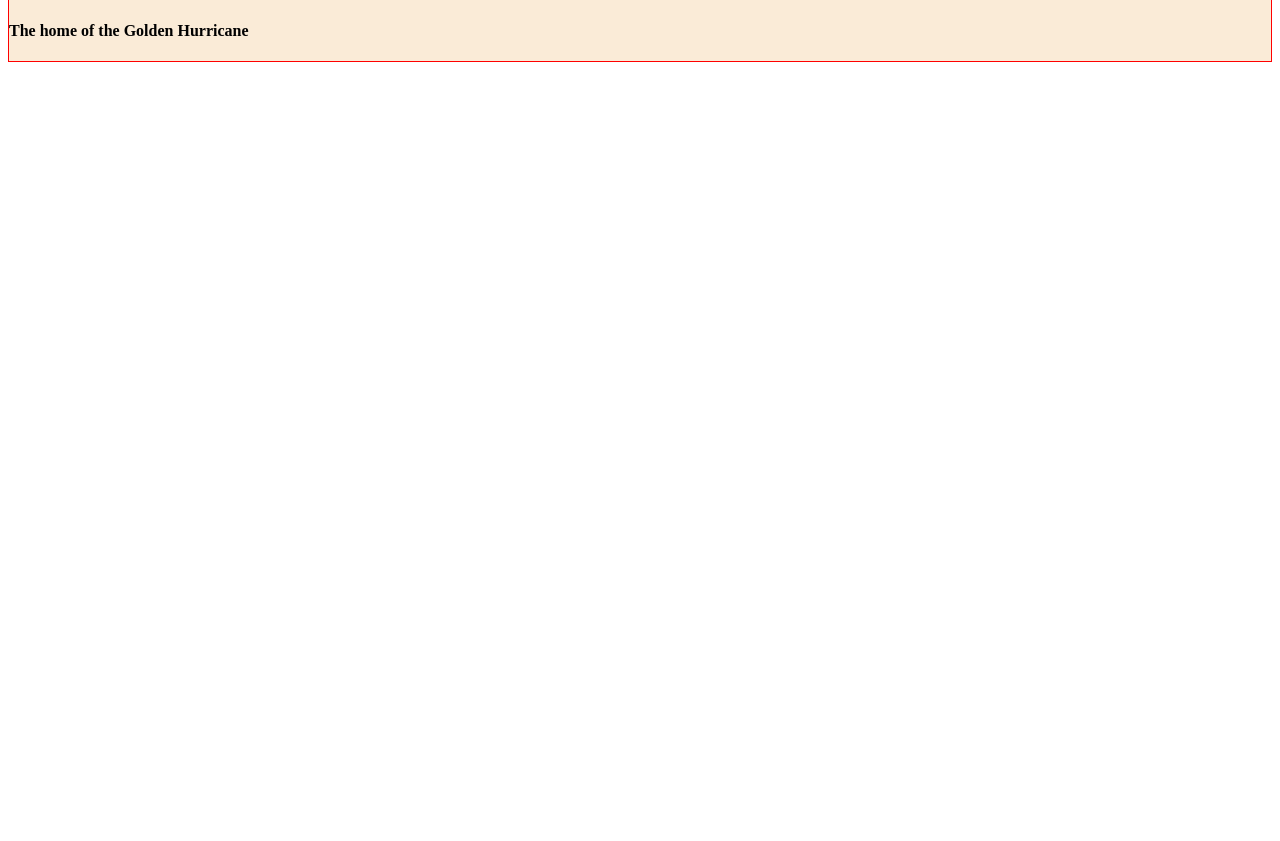
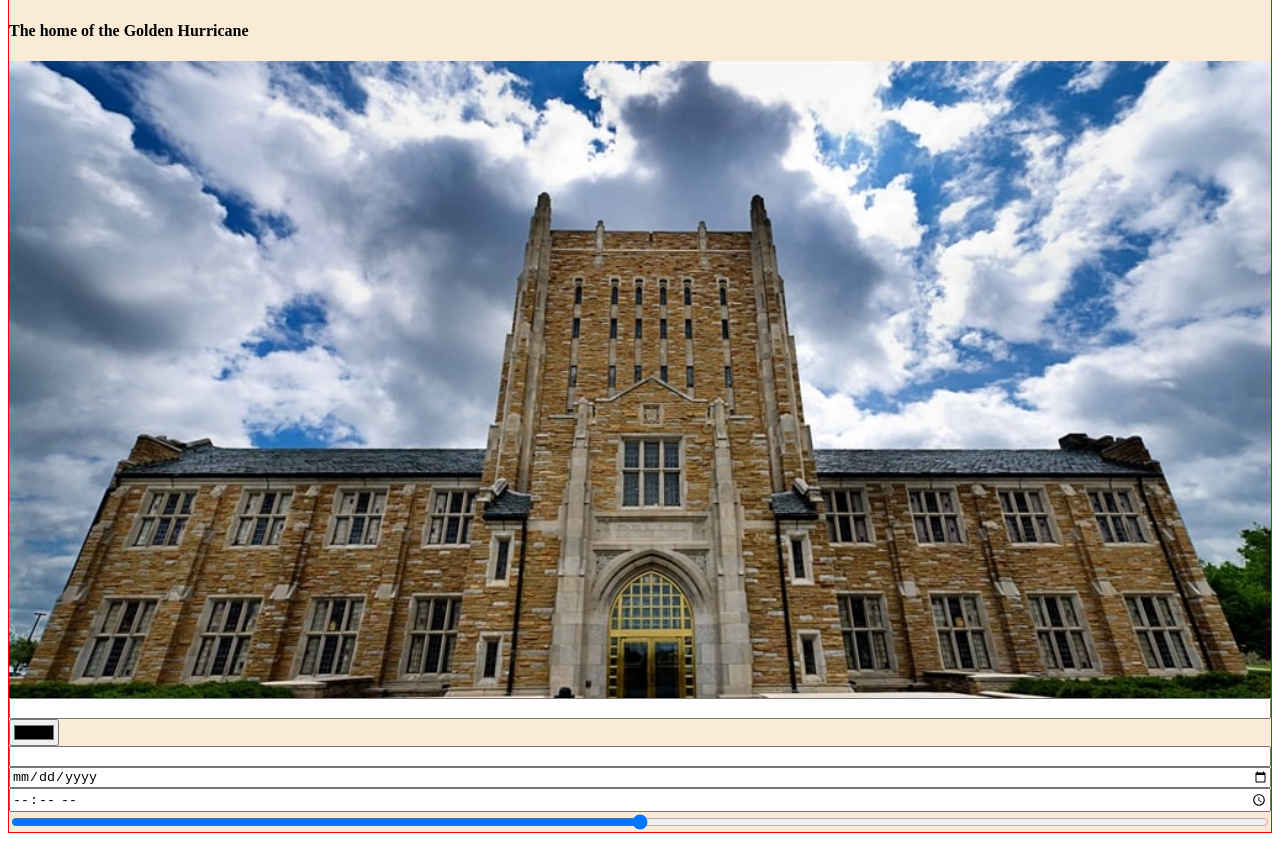
Before and after one commit to AimanFariz/LandingPage, a plain HTML site: page index.html in a window 1280 px wide. Shown: the part 166-1007 px from the top of the page. Before the commit the page ends 800 px from the top, so only its background shows below. Drawn offline with Linux system fonts and the light colour scheme.

Commit message:
added inputs and an image

```diff
--- a/index.html
+++ b/index.html
@@ -19,6 +19,14 @@
     <div class="hero">
         <h1>Welcome to Tulsa</h1>
         <h4>The home of the Golden Hurricane</h4>
+        <img src="hardestyhall.jpg" alt="hardesty">
+        <input type="text">
+        <input type="color">
+        <input type="email" name="" id="">
+        <input type="date">
+        <input type="time" name="" id="">
+        <input type="range">
+
     </div>
 </body>
 </html>
```
Also changed, not shown: hardestyhall.jpg (added).
